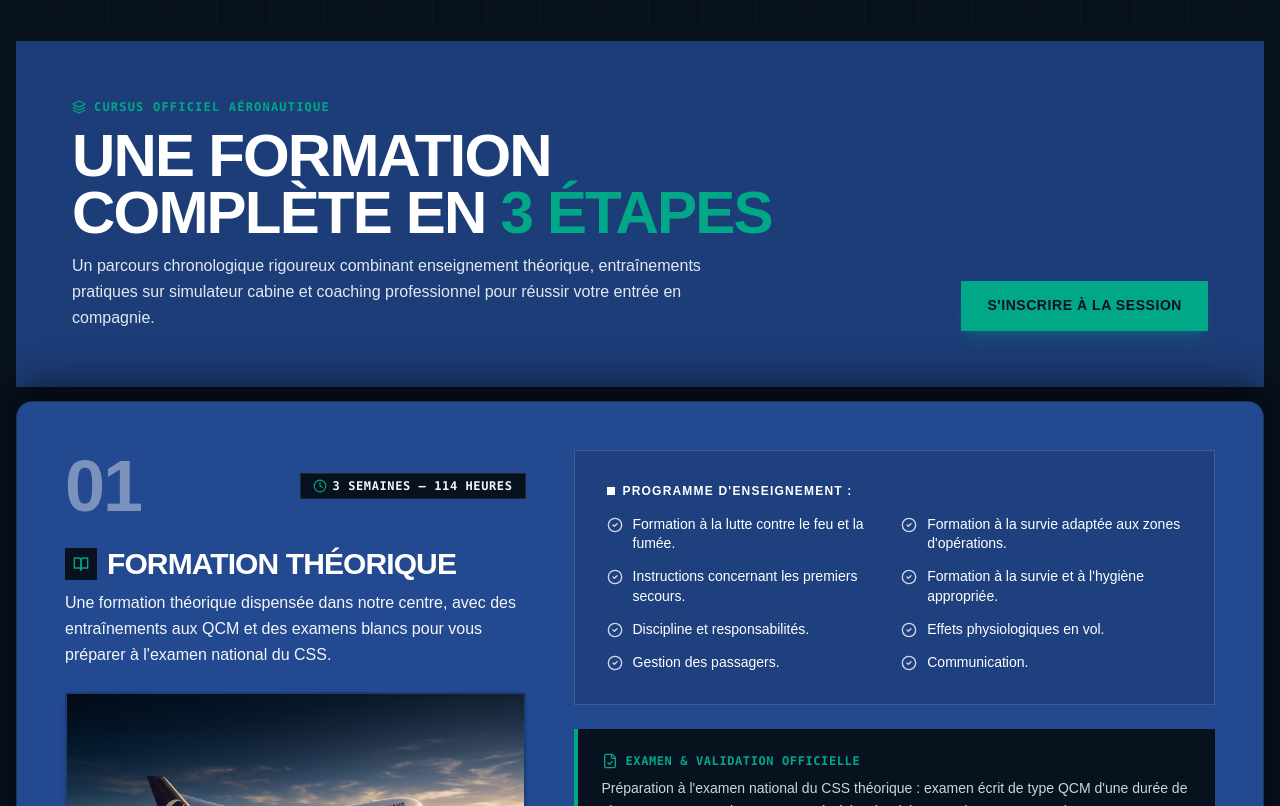
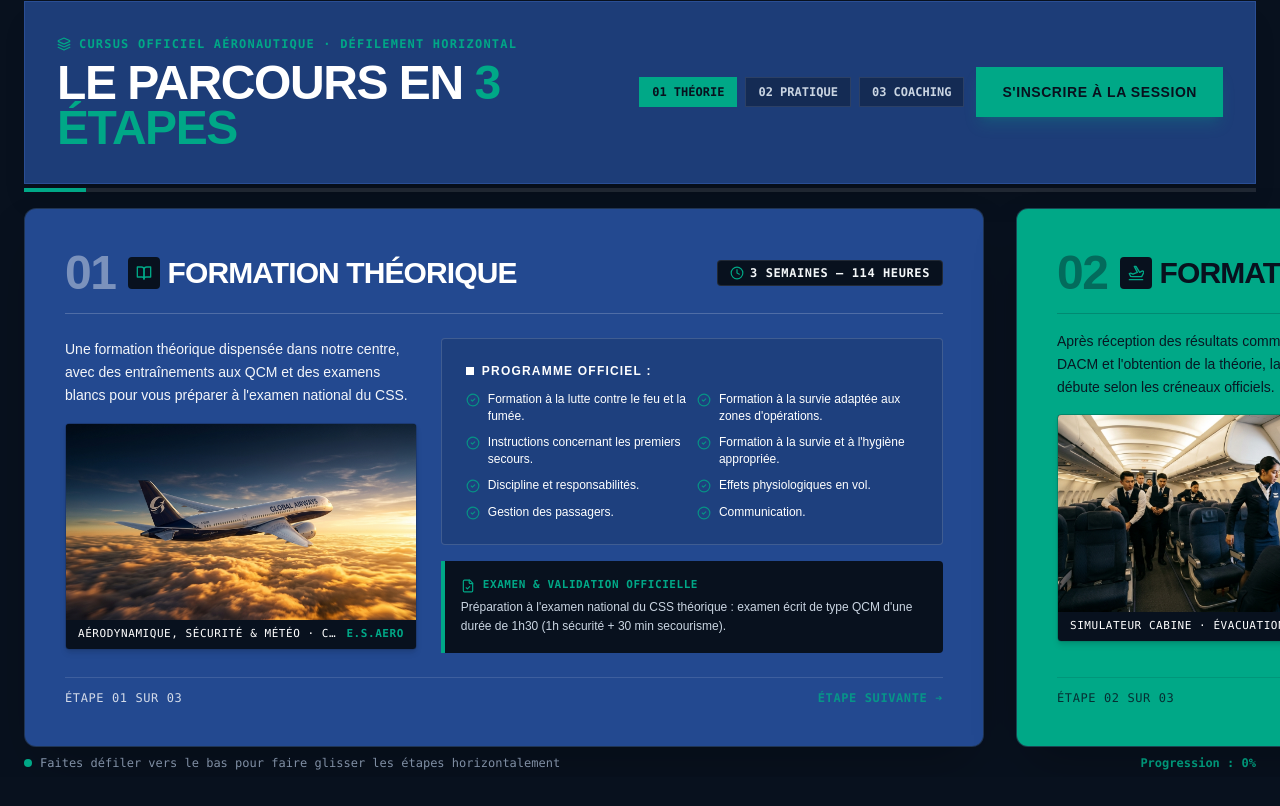
Before and after one commit to m4pperr/E.S.AERO, a Next.js app: page / in a window 1280 px wide. Shown: the part 1914-2720 px from the top of the page. Built offline with nearby package versions, Linux system fonts and the light colour scheme; a web font is replaced by a local one.

Commit message:
feat(scroll): scroll horizontal épinglé (Option A) sur le parcours en 3 étapes avec barre de progression

```diff
--- a/src/app/page.tsx
+++ b/src/app/page.tsx
@@ -32,8 +32,8 @@ export default function Home() {
         </div>
       </section>
 
-      {/* SECTION 3 – PRESENTATION EN 3 ÉTAPES (Layered Card with Sticky Step Cards) */}
-      <section className="relative z-30 -mt-6 sm:-mt-8 rounded-t-2xl sm:rounded-t-3xl bg-[#08111e] border-t border-[#1f2f44] shadow-[0_-15px_35px_rgba(0,0,0,0.75)] py-8 sm:py-12">
+      {/* SECTION 3 – PRESENTATION EN 3 ÉTAPES (Pinned Horizontal Scroll Section) */}
+      <section className="relative z-30 -mt-6 sm:-mt-8 rounded-t-2xl sm:rounded-t-3xl bg-[#08111e] border-t border-[#1f2f44] shadow-[0_-15px_35px_rgba(0,0,0,0.75)]">
         <div className="absolute inset-0 bg-[linear-gradient(to_right,#4f4f4f18_1px,transparent_1px),linear-gradient(to_bottom,#4f4f4f18_1px,transparent_1px)] bg-[size:54px_54px] [mask-image:radial-gradient(ellipse_60%_50%_at_50%_0%,#000_70%,transparent_100%)] pointer-events-none rounded-t-2xl sm:rounded-t-3xl" />
         <div className="relative z-10">
           <TimelineBlock01 />
--- a/src/components/ui/timeline-01.tsx
+++ b/src/components/ui/timeline-01.tsx
@@ -1,6 +1,6 @@
 "use client";
 
-import React from "react";
+import React, { useRef, useEffect, useState } from "react";
 import Image from "next/image";
 import {
   BookOpen,
@@ -14,6 +14,10 @@ import {
 } from "@/components/Icons";
 
 export default function TimelineBlock01() {
+  const containerRef = useRef<HTMLDivElement>(null);
+  const trackRef = useRef<HTMLDivElement>(null);
+  const [progress, setProgress] = useState(0);
+
   const scrollToForm = () => {
     const el = document.getElementById("rappel");
     if (el) {
@@ -43,7 +47,7 @@ export default function TimelineBlock01() {
         "Gestion des passagers.",
         "Communication.",
       ],
-      exam: "Préparation à l'examen national du CSS théorique : examen écrit de type QCM d'une durée de 1h30, comprenant 1 heure consacrée à la sécurité et 30 minutes aux premiers secours.",
+      exam: "Préparation à l'examen national du CSS théorique : examen écrit de type QCM d'une durée de 1h30 (1h sécurité + 30 min secourisme).",
     },
     {
       step: "02",
@@ -55,7 +59,7 @@ export default function TimelineBlock01() {
       image: "/images/safety-training.jpg",
       imageCaption: "Simulateur Cabine · Évacuation & Feux Réels",
       description:
-        "Après réception des résultats des stagiaires communiqués par la DACM et l'obtention de la partie théorique, la formation pratique débute selon les dates de disponibilité de la DACM.",
+        "Après réception des résultats communiqués par la DACM et l'obtention de la théorie, la formation pratique débute selon les créneaux officiels.",
       program: [
         "Formation à la lutte contre le feu et la fumée.",
         "Formation à la survie adaptée aux zones d'opérations.",
@@ -66,7 +70,7 @@ export default function TimelineBlock01() {
         "Gestion des passagers.",
         "Communication.",
       ],
-      exam: "Épreuves pratiques officielles selon les créneaux de la DACM : exercices réels feux, fumées, mise à l'eau et utilisation des équipements d'urgence en cabine.",
+      exam: "Épreuves pratiques officielles de la DACM : exercices réels feux, fumées, mise à l'eau et équipements d'urgence cabine.",
     },
     {
       step: "03",
@@ -80,127 +84,215 @@ export default function TimelineBlock01() {
       description:
         "Un accompagnement dédié à la préparation au processus de recrutement des compagnies aériennes nationales et internationales.",
       program: [
-        "Préparation aux entretiens.",
+        "Préparation aux entretiens d'embauche.",
         "Accompagnement au processus de recrutement.",
         "Préparation à la présentation professionnelle.",
         "Conseils pour intégrer le secteur aéronautique.",
       ],
-      exam: "Mises en situation d'entretiens réels, perfectionnement de la prise de parole en public et optimisation du dossier de candidature pour les sélections compagnies.",
+      exam: "Mises en situation d'entretiens réels, perfectionnement de l'élocution et optimisation du dossier de candidature compagnies.",
     },
   ];
 
+  // Pinned Horizontal Scroll logic on Desktop
+  useEffect(() => {
+    const handleScroll = () => {
+      if (!containerRef.current || !trackRef.current) return;
+      const rect = containerRef.current.getBoundingClientRect();
+      const totalScroll = containerRef.current.offsetHeight - window.innerHeight;
+      if (totalScroll <= 0) return;
+
+      const currentScroll = -rect.top;
+      const rawProgress = Math.min(Math.max(currentScroll / totalScroll, 0), 1);
+      setProgress(rawProgress);
+
+      if (window.innerWidth >= 768) {
+        const maxTranslate = trackRef.current.scrollWidth - window.innerWidth + 80;
+        if (maxTranslate > 0) {
+          trackRef.current.style.transform = `translate3d(-${rawProgress * maxTranslate}px, 0, 0)`;
+        }
+      } else {
+        trackRef.current.style.transform = "none";
+      }
+    };
+
+    window.addEventListener("scroll", handleScroll, { passive: true });
+    window.addEventListener("resize", handleScroll);
+    handleScroll();
+
+    return () => {
+      window.removeEventListener("scroll", handleScroll);
+      window.removeEventListener("resize", handleScroll);
+    };
+  }, []);
+
+  const activeStepIdx = Math.min(Math.floor(progress * steps.length), steps.length - 1);
+
   return (
-    <section id="programme" className="py-4 px-2 sm:px-4 max-w-[1500px] mx-auto bg-[#08111e]">
-      {/* Section Header Panel */}
-      <div className="bg-[#1d3d78] text-white p-6 sm:p-10 lg:p-14 mb-2 sm:mb-3.5 flex flex-col md:flex-row md:items-end justify-between gap-6">
-        <div className="max-w-3xl space-y-3">
+    <section id="programme" ref={containerRef} className="relative md:h-[320vh] bg-[#08111e]">
+      {/* Sticky Viewport Container on Desktop (Height 100vh) / Fluid on Mobile */}
+      <div className="md:sticky md:top-0 md:h-screen w-full flex flex-col justify-between overflow-hidden py-4 sm:py-6">
+
+        {/* Header Panel */}
+        <div className="max-w-[1500px] w-full mx-auto px-3 sm:px-6 mb-4">
+          <div className="bg-[#1d3d78] text-white p-4 sm:p-6 lg:p-8 flex flex-col md:flex-row md:items-center justify-between gap-4 border border-[#2a4e94] shadow-xl">
+            <div className="space-y-1 sm:space-y-2">
               <div className="inline-flex items-center gap-2 text-xs font-mono font-bold uppercase tracking-widest text-[#00A887]">
                 <Layers className="w-3.5 h-3.5 text-[#00A887]" />
-            <span>Cursus Officiel Aéronautique</span>
+                <span>Cursus Officiel Aéronautique · Défilement Horizontal</span>
               </div>
-          <h2 className="text-3xl sm:text-5xl lg:text-6xl font-black font-heading uppercase leading-[0.95] tracking-tight">
-            UNE FORMATION COMPLÈTE EN{" "}
-            <span className="text-[#00A887]">3 ÉTAPES</span>
+              <h2 className="text-2xl sm:text-4xl lg:text-5xl font-black font-heading uppercase leading-[0.95] tracking-tight">
+                LE PARCOURS EN <span className="text-[#00A887]">3 ÉTAPES</span>
               </h2>
-          <p className="text-sm sm:text-base text-slate-200 leading-relaxed font-normal max-w-2xl">
-            Un parcours chronologique rigoureux combinant enseignement théorique, entraînements pratiques sur simulateur cabine et coaching professionnel pour réussir votre entrée en compagnie.
-          </p>
             </div>
-        <div className="shrink-0">
+
+            {/* Step Indicators and Progress */}
+            <div className="flex items-center gap-3 shrink-0">
+              <div className="hidden sm:flex items-center gap-2 font-mono text-xs font-bold uppercase">
+                {steps.map((s, idx) => (
+                  <span
+                    key={idx}
+                    className={`px-3 py-1.5 transition-colors border ${
+                      activeStepIdx === idx
+                        ? "bg-[#00A887] text-[#08111e] border-[#00A887]"
+                        : "bg-[#08111e]/40 text-slate-300 border-white/10"
+                    }`}
+                  >
+                    {s.step} {idx === 0 ? "Théorie" : idx === 1 ? "Pratique" : "Coaching"}
+                  </span>
+                ))}
+              </div>
+
               <button
                 onClick={scrollToForm}
-            className="m-btn text-xs font-black shadow-lg shadow-[#00A887]/20"
+                className="m-btn text-xs font-black shadow-lg shadow-[#00A887]/20 whitespace-nowrap"
               >
                 S&apos;inscrire à la session
               </button>
             </div>
           </div>
 
-      {/* The 3 Steps Panels with Sticky Stacking Cards Effect */}
-      <div className="space-y-6 sm:space-y-10 pb-8">
+          {/* Progress bar line on desktop */}
+          <div className="hidden md:block w-full h-1 bg-white/10 overflow-hidden mt-1">
+            <div
+              className="h-full bg-[#00A887] transition-all duration-150 ease-out"
+              style={{ width: `${Math.max(progress * 100, 5)}%` }}
+            />
+          </div>
+        </div>
+
+        {/* Horizontal Sliding Track on Desktop / Swipeable Snap Row on Mobile */}
+        <div className="w-full overflow-x-auto md:overflow-visible scrollbar-none snap-x snap-mandatory px-3 sm:px-6 flex-1 flex items-center">
+          <div
+            ref={trackRef}
+            className="flex flex-row gap-4 sm:gap-6 lg:gap-8 items-stretch will-change-transform pb-4 md:pb-0"
+          >
             {steps.map((item, idx) => {
               const Icon = item.icon;
               return (
                 <div
                   key={idx}
-              style={{ zIndex: 10 + idx }}
-              className={`${item.panelColor} md:sticky md:top-24 rounded-2xl shadow-[0_-15px_40px_rgba(0,0,0,0.6)] p-6 sm:p-10 lg:p-12 grid grid-cols-1 lg:grid-cols-12 gap-8 items-start group border border-[#1f2f44]/80`}
+                  className={`w-[90vw] md:w-[80vw] lg:w-[75vw] max-w-[1100px] shrink-0 snap-center ${item.panelColor} p-6 sm:p-8 lg:p-10 rounded-xl shadow-2xl flex flex-col justify-between border border-[#1f2f44]/80 transition-transform duration-300`}
                 >
-              {/* Left Column: Number, Title, Duration, Description & Photography */}
-              <div className="lg:col-span-5 space-y-6">
-                <div className="flex items-center justify-between">
-                  <span className="font-heading font-black text-5xl sm:text-7xl leading-none opacity-40">
+                  {/* Top Bar with Number, Title, Duration */}
+                  <div className="flex items-center justify-between pb-4 mb-4 border-b border-current/20">
+                    <div className="flex items-center gap-3">
+                      <span className="font-heading font-black text-4xl sm:text-5xl leading-none opacity-40">
                         {item.step}
                       </span>
-                  <div className="inline-flex items-center gap-1.5 px-3 py-1 bg-[#08111e] text-[#f4f7f9] text-xs font-mono font-bold uppercase tracking-wider border border-white/10">
+                      <div className="flex items-center gap-2">
+                        <div className="w-8 h-8 bg-[#08111e] text-[#00A887] flex items-center justify-center shrink-0 rounded">
+                          <Icon className="w-4 h-4" />
+                        </div>
+                        <h3 className="text-xl sm:text-2xl lg:text-3xl font-black font-heading uppercase tracking-tight">
+                          {item.title}
+                        </h3>
+                      </div>
+                    </div>
+
+                    <div className="inline-flex items-center gap-1.5 px-3 py-1 bg-[#08111e] text-[#f4f7f9] text-xs font-mono font-bold uppercase tracking-wider border border-white/10 rounded">
                       <Clock className="w-3.5 h-3.5 text-[#00A887]" />
                       <span>{item.duration}</span>
                     </div>
                   </div>
 
-                <div className="space-y-2">
-                  <div className="flex items-center gap-2.5">
-                    <div className="w-8 h-8 bg-[#08111e] text-white flex items-center justify-center shrink-0">
-                      <Icon className="w-4 h-4 text-[#00A887]" />
-                    </div>
-                    <h3 className="text-2xl sm:text-3xl font-black font-heading uppercase tracking-tight">
-                      {item.title}
-                    </h3>
-                  </div>
-                  <p className="text-sm sm:text-base leading-relaxed opacity-95">
+                  {/* 2-Column Content */}
+                  <div className="grid grid-cols-1 lg:grid-cols-12 gap-6 items-start">
+                    {/* Left: Description & Photo */}
+                    <div className="lg:col-span-5 space-y-4">
+                      <p className="text-xs sm:text-sm leading-relaxed opacity-95">
                         {item.description}
                       </p>
-                </div>
 
-                {/* Edge-to-edge photograph with caption strip */}
-                <div className="overflow-hidden border-2 border-[#08111e]/20 shadow-md">
-                  <div className="relative w-full aspect-[16/10] bg-[#08111e]">
+                      <div className="overflow-hidden border border-black/20 rounded shadow-md">
+                        <div className="relative w-full aspect-[16/9] bg-[#08111e]">
                           <Image
                             src={item.image}
                             alt={item.title}
                             fill
-                      className="object-cover group-hover:scale-105 transition-transform duration-700 ease-out"
-                      sizes="(max-width: 1024px) 100vw, 40vw"
+                            className="object-cover"
+                            sizes="(max-width: 1024px) 90vw, 35vw"
                           />
                         </div>
-                  <div className={`${item.captionBg} px-3.5 py-2 text-xs font-mono uppercase tracking-wider flex items-center justify-between`}>
-                    <span>{item.imageCaption}</span>
-                    <span className="text-[#00A887] font-bold">E.S.AERO</span>
+                        <div className={`${item.captionBg} px-3 py-1.5 text-[11px] font-mono uppercase tracking-wider flex items-center justify-between`}>
+                          <span className="truncate">{item.imageCaption}</span>
+                          <span className="text-[#00A887] font-bold shrink-0 ml-2">E.S.AERO</span>
                         </div>
                       </div>
                     </div>
 
-              {/* Right Column: Detailed Program Checklist & Exam Box */}
-              <div className="lg:col-span-7 space-y-6 lg:pl-4">
-                <div className="bg-[#08111e]/15 p-6 sm:p-8 border border-current/15">
-                  <h4 className="text-xs font-bold uppercase tracking-widest mb-4 flex items-center gap-2">
+                    {/* Right: Program points & Exam Box */}
+                    <div className="lg:col-span-7 space-y-4">
+                      <div className="bg-[#08111e]/15 p-4 sm:p-6 border border-current/15 rounded">
+                        <h4 className="text-xs font-bold uppercase tracking-widest mb-3 flex items-center gap-2">
                           <span className="w-2 h-2 bg-current" />
-                    <span>Programme d&apos;enseignement :</span>
+                          <span>Programme officiel :</span>
                         </h4>
-                  <div className="grid grid-cols-1 sm:grid-cols-2 gap-3.5">
+                        <div className="grid grid-cols-1 sm:grid-cols-2 gap-2 sm:gap-2.5">
                           {item.program.map((pt, pIdx) => (
-                      <div key={pIdx} className="flex items-start gap-2.5 text-xs sm:text-sm">
-                        <CheckCircle2 className="w-4 h-4 shrink-0 mt-0.5 opacity-80" />
+                            <div key={pIdx} className="flex items-start gap-2 text-xs">
+                              <CheckCircle2 className="w-3.5 h-3.5 shrink-0 mt-0.5 opacity-80 text-[#00A887]" />
                               <span className="leading-snug">{pt}</span>
                             </div>
                           ))}
                         </div>
                       </div>
 
-                {/* Exam Note Box */}
-                <div className="bg-[#08111e] text-[#f4f7f9] p-6 border-l-4 border-[#00A887]">
-                  <div className="flex items-center gap-2 text-xs font-mono font-bold uppercase tracking-wider text-[#00A887] mb-2">
-                    <FileCheck className="w-4 h-4" />
+                      <div className="bg-[#08111e] text-[#f4f7f9] p-4 border-l-4 border-[#00A887] rounded-r">
+                        <div className="flex items-center gap-2 text-[11px] font-mono font-bold uppercase tracking-wider text-[#00A887] mb-1">
+                          <FileCheck className="w-3.5 h-3.5" />
                           <span>Examen & Validation Officielle</span>
                         </div>
-                  <p className="text-xs sm:text-sm text-slate-300 leading-relaxed font-normal">
+                        <p className="text-xs text-slate-300 leading-relaxed font-normal">
                           {item.exam}
                         </p>
                       </div>
                     </div>
                   </div>
+
+                  {/* Card Bottom status */}
+                  <div className="mt-4 pt-3 border-t border-current/15 flex items-center justify-between text-xs font-mono uppercase tracking-wider opacity-80">
+                    <span>Étape {item.step} sur 03</span>
+                    <span className="flex items-center gap-1 text-[#00A887] font-bold">
+                      {idx < 2 ? "Étape suivante ➔" : "Cursus complet ✓"}
+                    </span>
+                  </div>
+                </div>
               );
             })}
+          </div>
+        </div>
+
+        {/* Footer Hint Strip on Desktop */}
+        <div className="hidden md:flex items-center justify-between max-w-[1500px] w-full mx-auto px-3 sm:px-6 text-xs font-mono text-slate-400 pt-2">
+          <span className="flex items-center gap-2">
+            <span className="w-2 h-2 rounded-full bg-[#00A887] animate-pulse" />
+            <span>Faites défiler vers le bas pour faire glisser les étapes horizontalement</span>
+          </span>
+          <span className="text-[#00A887] font-bold">
+            Progression : {Math.round(progress * 100)}%
+          </span>
+        </div>
+
       </div>
     </section>
   );
```
Lines whose indentation alone changed are shown as unchanged.
